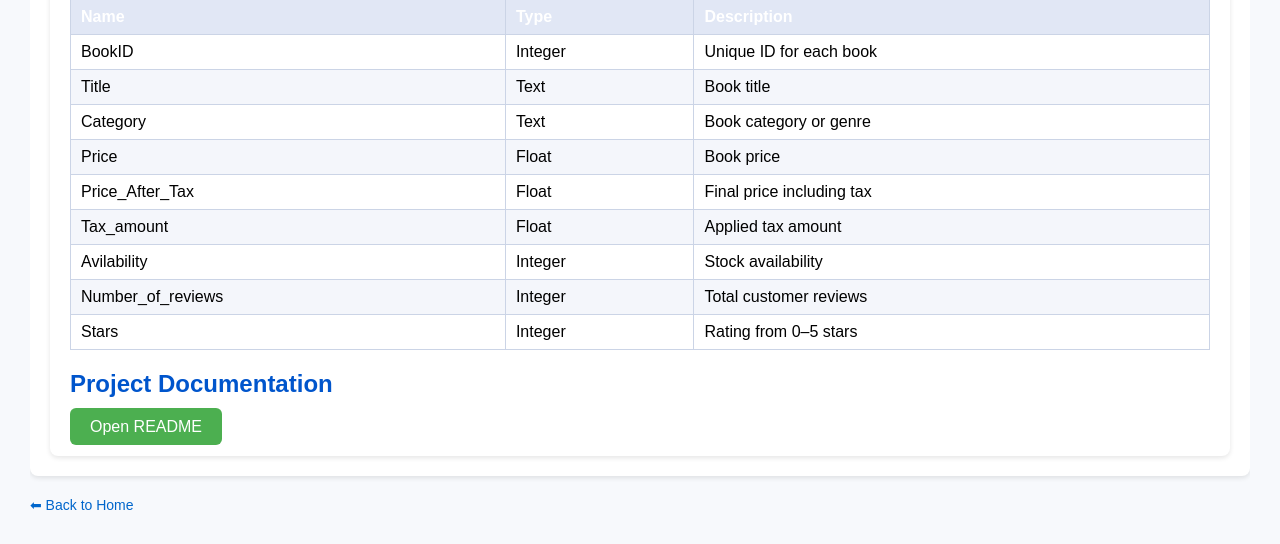
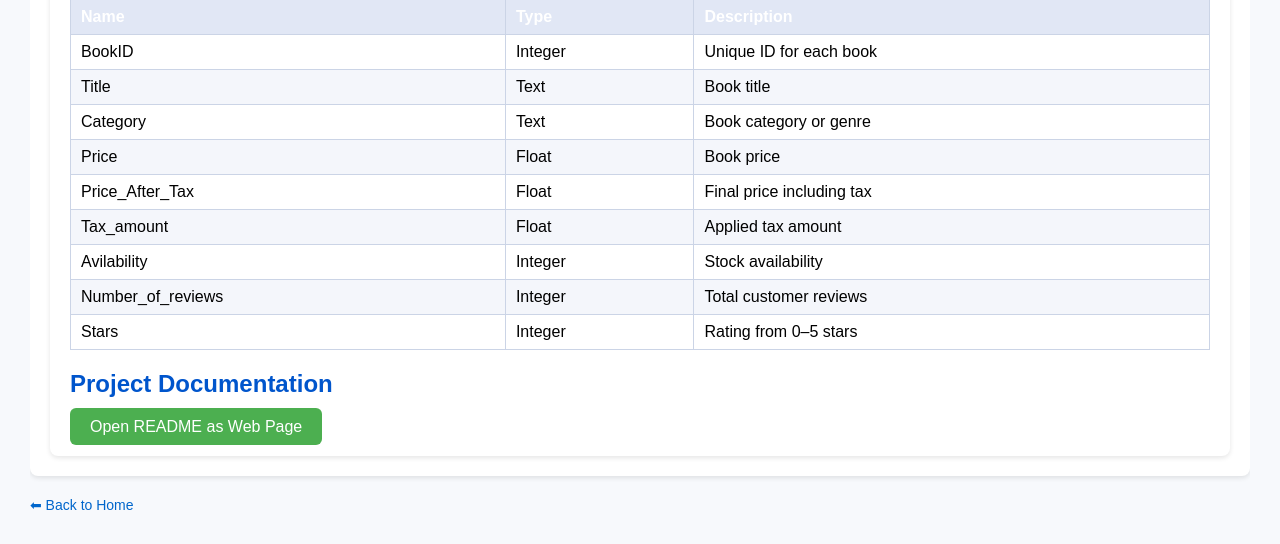
Before and after one commit to Adel4itca/DAB111_G13_Project, a Flask app: page /about in a window 1280 px wide. Shown: the part 958-1502 px from the top of the page. Run offline with Flask 3, Linux system fonts and the light colour scheme.

Commit message:
Enhancement

```diff
--- a/website/templates/about.html
+++ b/website/templates/about.html
@@ -98,7 +98,7 @@
         <a href="https://htmlpreview.github.io/?https://github.com/USERNAME/REPO/blob/main/README.md"
            target="_blank"
            style="padding:10px 20px; background:#4CAF50; color:white; text-decoration:none; border-radius:6px;">
-            Open README
+                Open README as Web Page
         </a>
     </section>
 
```
